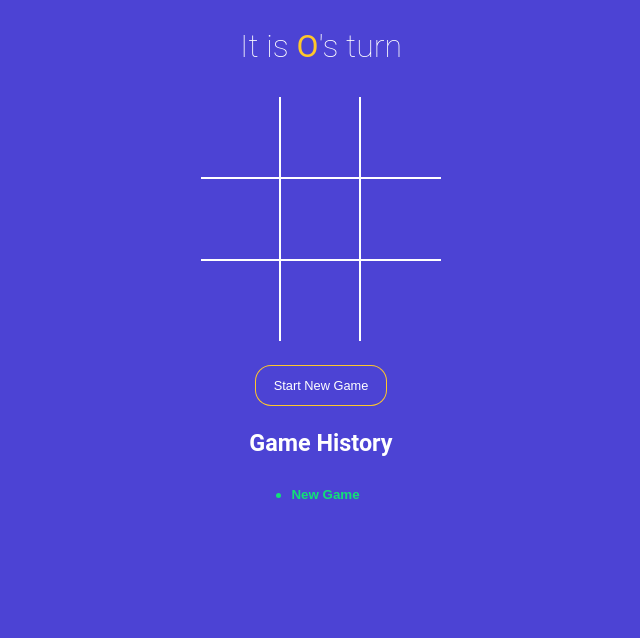
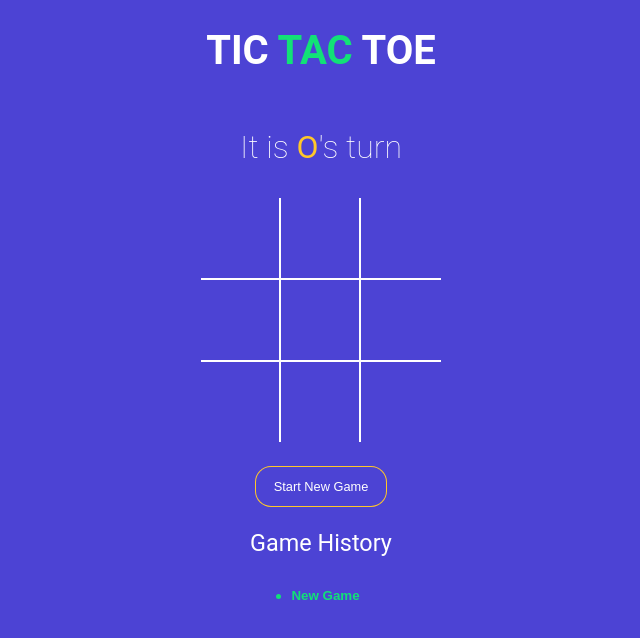
Before and after one commit to Wolfhunter437/Tic-Tac-Toe, a React (Vite) app: page / in a window 1280 px wide. Shown: the top 638 px of the page, without its empty margins (319-959 px from the left). Built offline with nearby package versions, Linux system fonts and the light colour scheme.

Commit message:
Some small changes

```diff
--- a/src/App.jsx
+++ b/src/App.jsx
@@ -48,10 +48,11 @@ function App() {
 
   return (
     <div className='app'>
+      <h1>TIC <span className='text-green'>TAC</span> TOE</h1>
       <StatusMessage winner={winner} gamingBoard={gamingBoard} />
       <Board squares={gamingBoard.squares} winningSquares={winningSquares} handleSquareClick={handleSquareClick} />
       <button type='button' className={`btn-reset ${winner ? 'active' : ''}`} onClick={onNewGameStart}>Start New Game</button>
-      <h3>Game History</h3>
+      <h3 style={{ fontWeight: 'normal' }}>Game History</h3>
       <History  history={history} moveTo={moveTo} currentMove={currentMove} />
     </div>
   )
```
